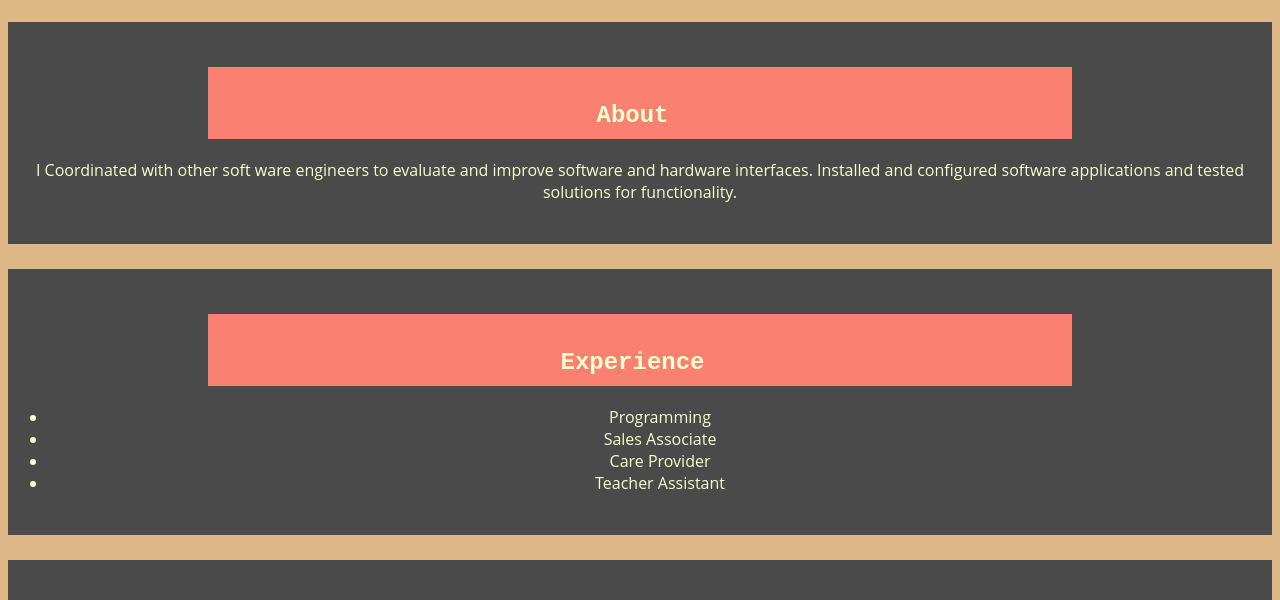
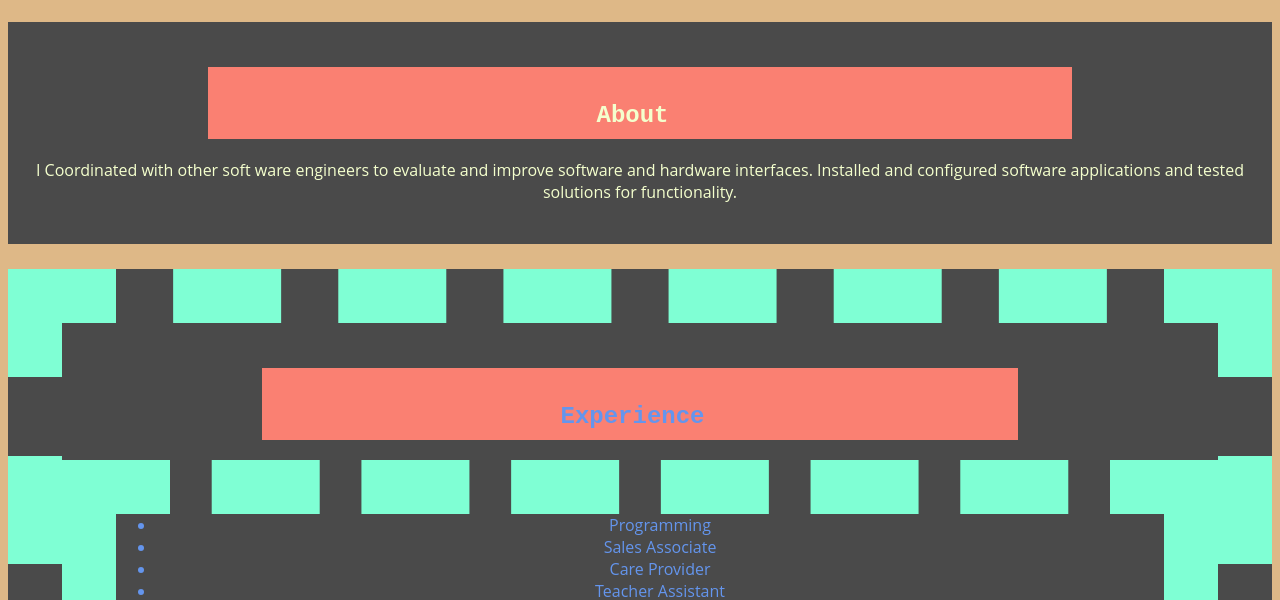
Before and after one commit to sed128476/sedigheh-io, a plain HTML site: page index.html in a window 1280 px wide. Shown: the part 181-781 px from the top of the page. Drawn offline with Linux system fonts and the light colour scheme; a web font is replaced by a local one.

Commit message:
added class

```diff
--- a/index.html
+++ b/index.html
@@ -37,9 +37,9 @@
       </p>
     </section>
 
-    <section id="experience">
+    <section id="experience" class="section-experience">
       <h2>Experience</h2>
-      <ul>
+      <ul class="section-experience">
         <li>Programming</li>
         <li>Sales Associate</li>
         <li>Care Provider</li>
```
